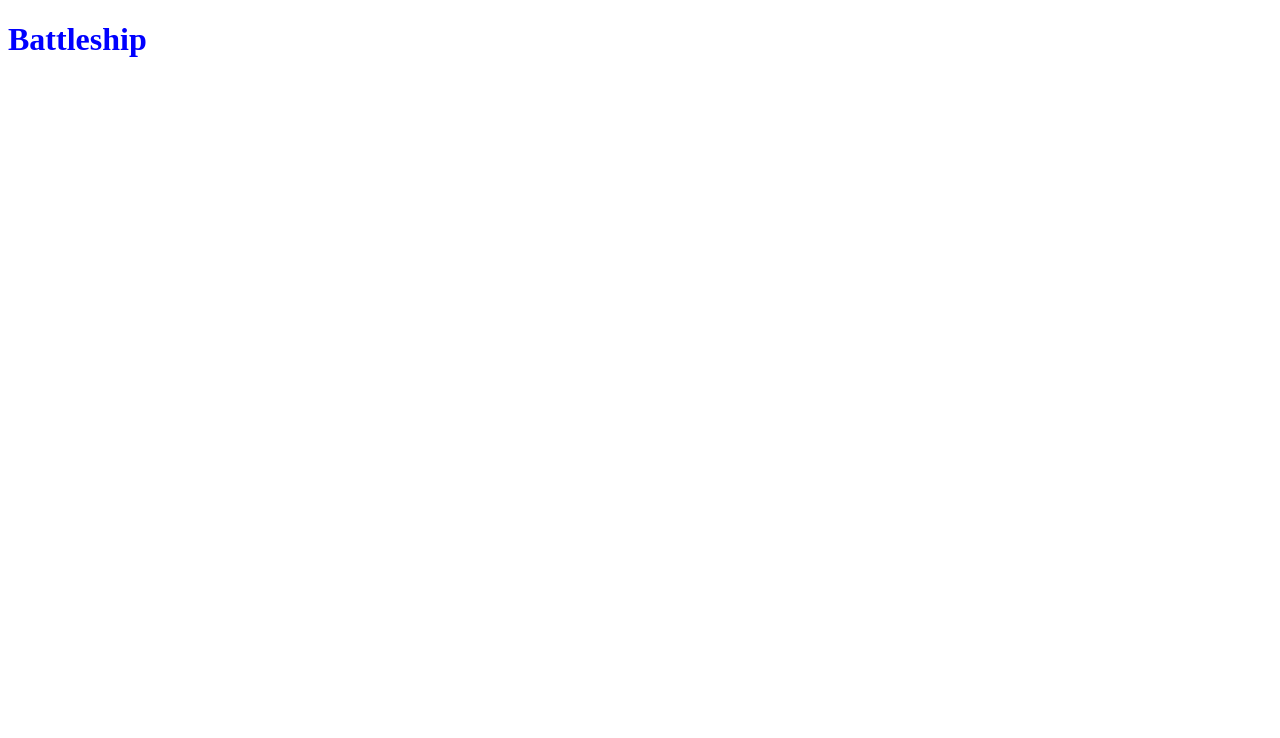
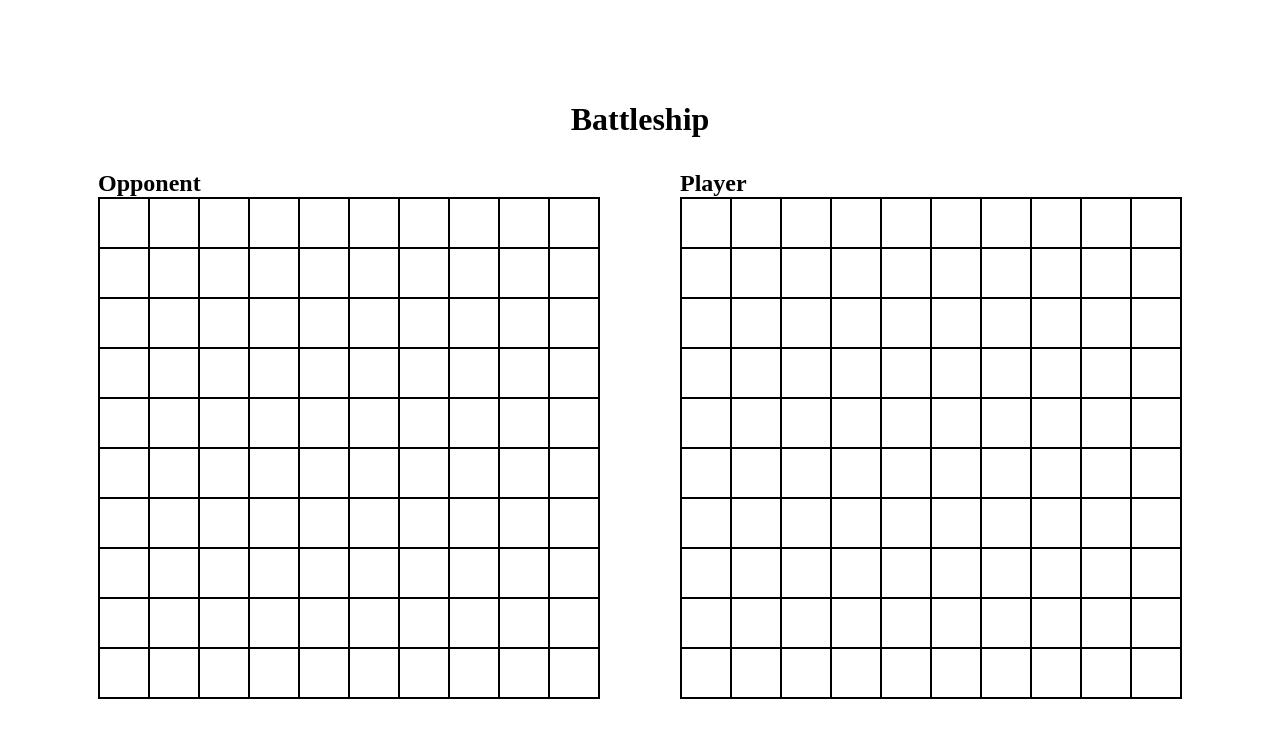
Before and after one commit to ryangholland/battleship, a website built with webpack: page dist/index.html in a window 1280 px wide. Built offline with nearby package versions, Linux system fonts and the light colour scheme.

Commit message:
Display gameboards with DisplayController renderBoard method

```diff
--- /dev/null
+++ b/src/display.js
@@ -0,0 +1,16 @@
+class DisplayController {
+  constructor() {}
+
+  static renderBoard(div, board) {
+    board.rows.forEach((row) => {
+      const newRow = document.createElement("div");
+      row.forEach((square) => {
+        const newSquare = document.createElement("div");
+        newRow.append(newSquare);
+      });
+      div.append(newRow);
+    });
+  }
+}
+
+export { DisplayController };
--- a/src/index.js
+++ b/src/index.js
@@ -1 +1,13 @@
 import "./style.css";
+import { Player } from "./player.js";
+import { DisplayController } from "./display";
+
+const oppDiv = document.querySelector(".opponent-board");
+const playerDiv = document.querySelector(".player-board");
+const aiPlayer = new Player(true);
+const humanPlayer = new Player(false);
+
+console.log(oppDiv)
+
+DisplayController.renderBoard(oppDiv, aiPlayer.gameboard)
+DisplayController.renderBoard(playerDiv, humanPlayer.gameboard)
--- a/src/style.css
+++ b/src/style.css
@@ -1,3 +1,36 @@
-h1 {
-  color: blue;
+*,
+*::before,
+*::after {
+  box-sizing: border-box;
 }
+
+* {
+  margin: 0;
+}
+
+body {
+  height: 100vh;
+  display: flex;
+  flex-direction: column;
+  justify-content: center;
+  align-items: center;
+  gap: 2rem;
+}
+
+.main {
+  display: flex;
+  gap: 5rem;
+}
+
+.opponent-board,
+.player-board {
+  display: flex;
+  border: solid 1px black;
+}
+
+.opponent-board div div,
+.player-board div div {
+  height: 50px;
+  width: 50px;
+  border: solid 1px black;
+}
```
Also changed, not shown: dist/bundle.js, dist/index.html.
